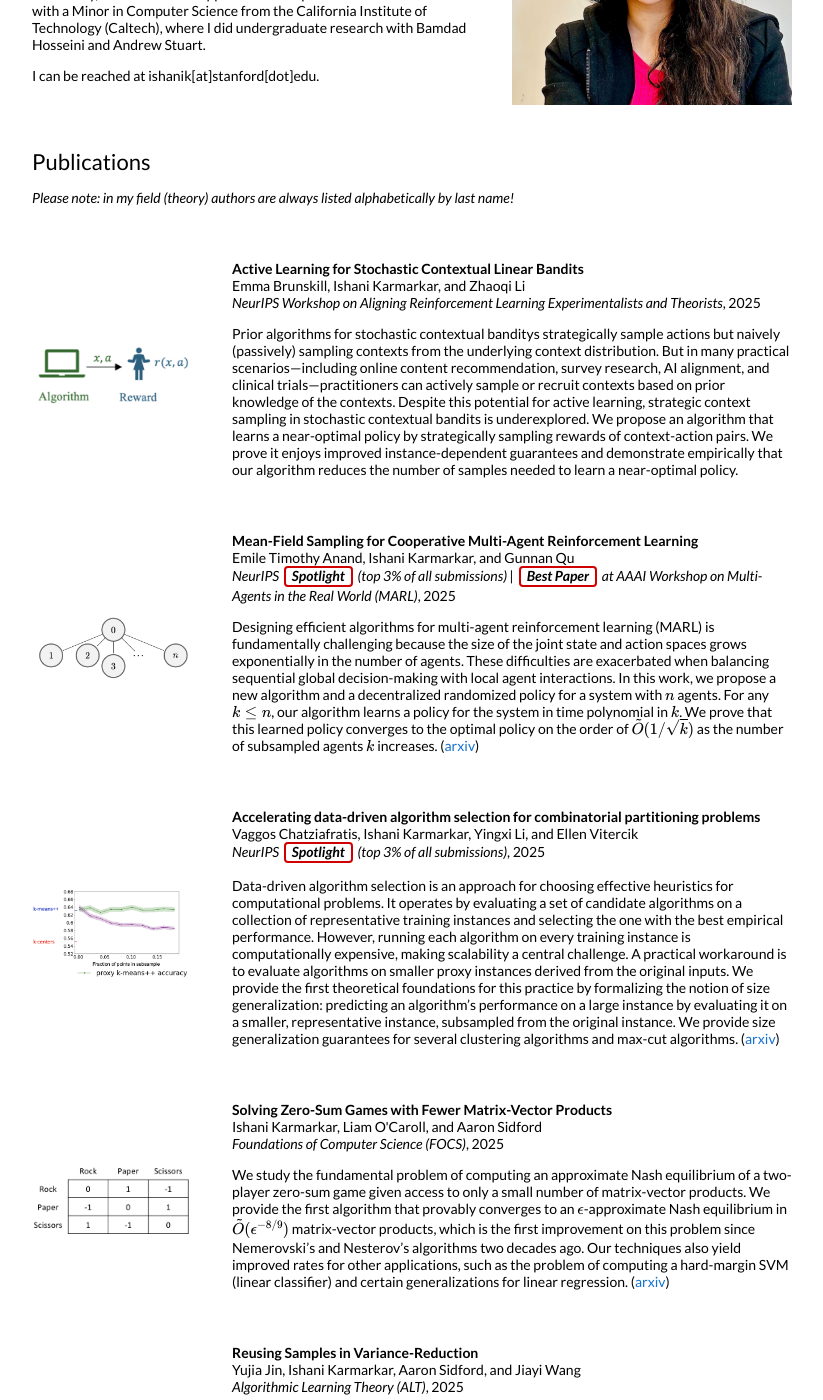
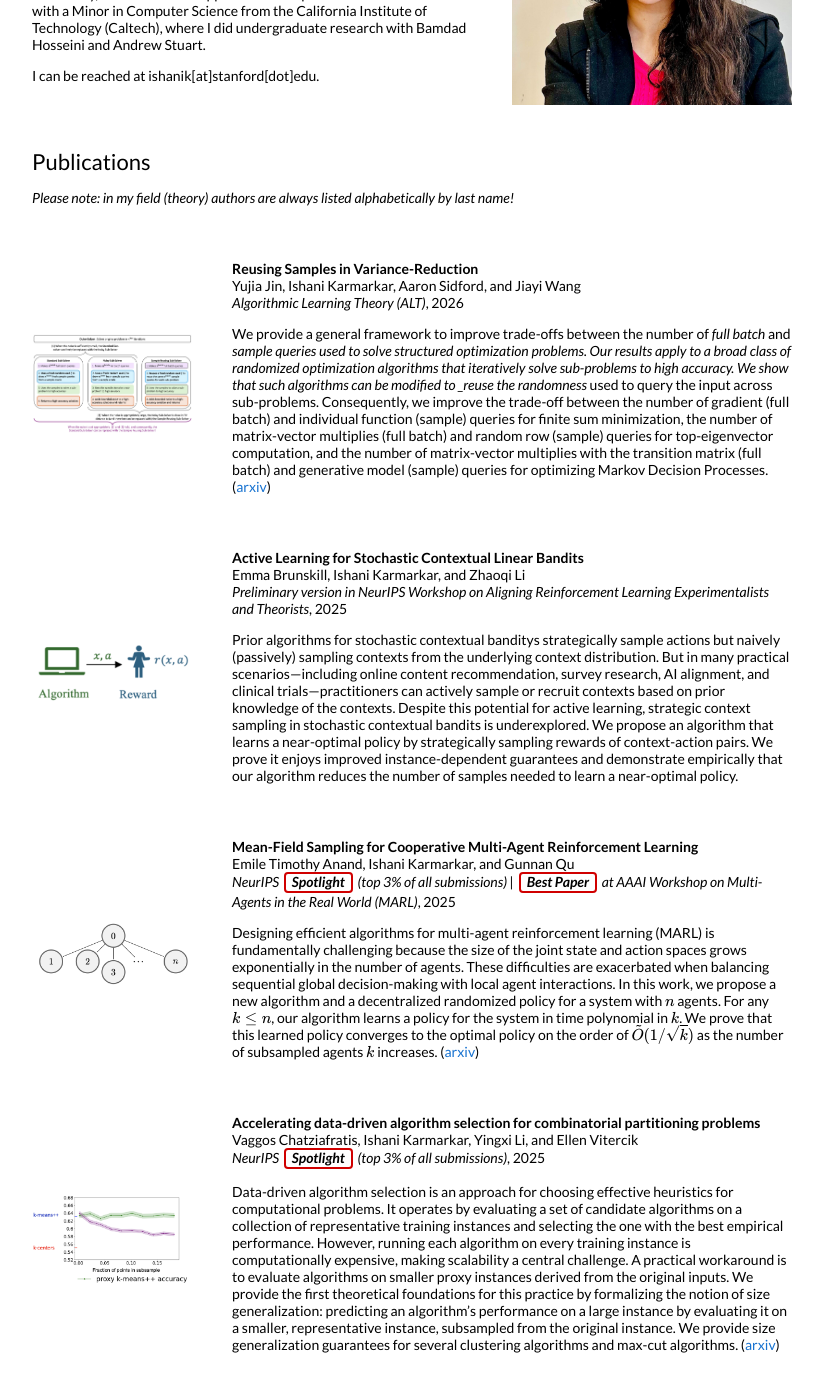
Before and after one commit to ishanikarmarkar/ishanikarmarkar.github.io, a Jekyll site: the page built from _posts/2025-06-01-ReusingSamples.markdown, in a window 1280 px wide and 1400 px high, scrolled down 203 px. Shown: the whole window, without its empty margins (228-1051 px from the left). Built offline with Jekyll 4.4.1, drawn with Linux system fonts in a browser that asks for light colours; some of the changed text lies outside the part shown.

Commit message:
updated posts

```diff
--- a/_posts/2025-06-01-ReusingSamples.markdown
+++ b/_posts/2025-06-01-ReusingSamples.markdown
@@ -2,7 +2,7 @@
 layout: post
 title:  "Reusing Samples in Variance-Reduction"
 image: images/reuse-samples.png
-date: 2025-7-01
+date: 2026-01-01
 categories: research
 course: ""
 venue: "Algorithmic Learning Theory (ALT)"
--- a/_posts/2025-10-01-sclb.markdown
+++ b/_posts/2025-10-01-sclb.markdown
@@ -5,7 +5,7 @@ image: images/aclb.png
 date: 2025-09-18
 categories: research
 course: ""
-venue: "NeurIPS Workshop on Aligning Reinforcement Learning Experimentalists and Theorists"
+venue: "Preliminary version in NeurIPS Workshop on Aligning Reinforcement Learning Experimentalists and Theorists"
 authors: "Emma Brunskill, Ishani Karmarkar, and Zhaoqi Li"
 subtitle:
 ---
```
